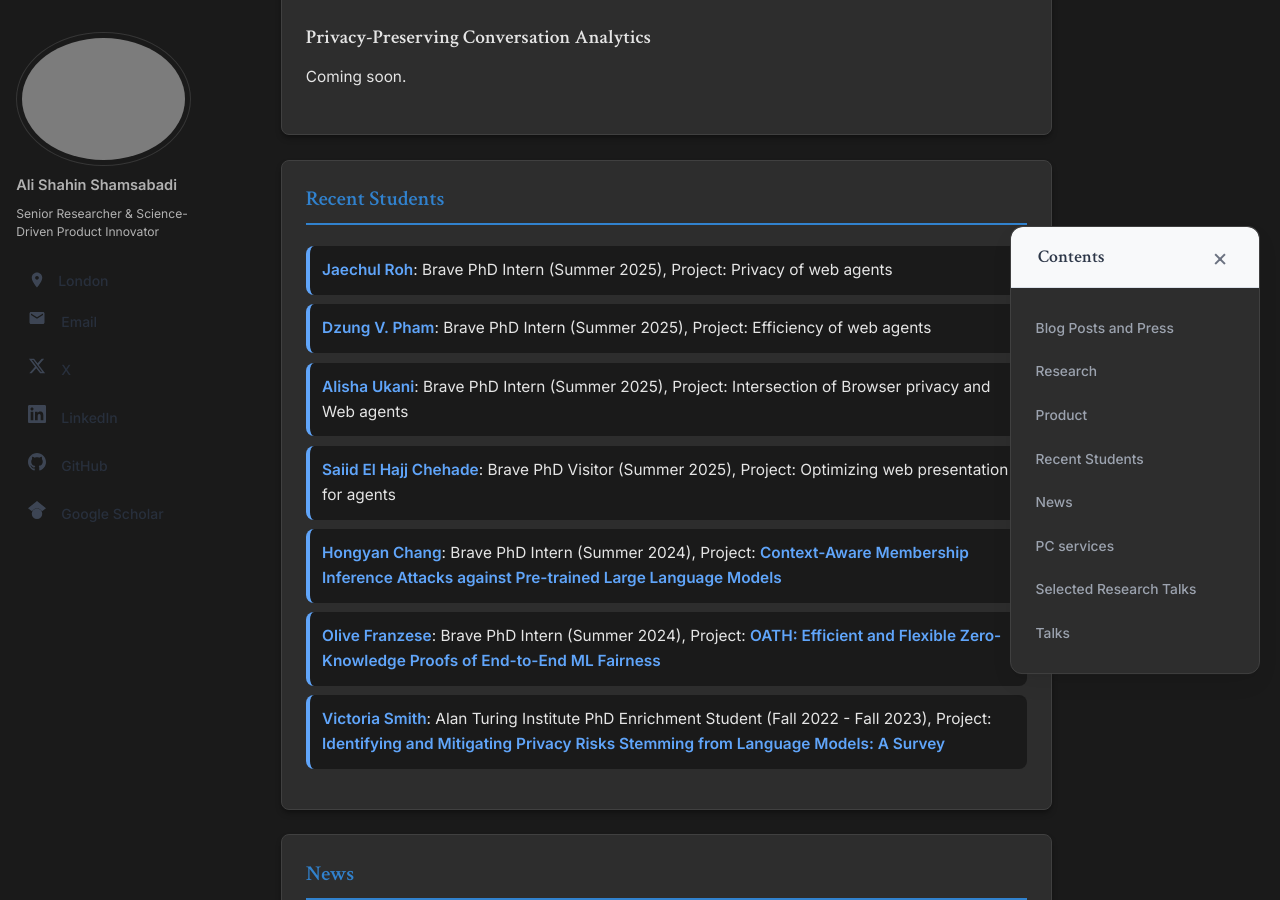
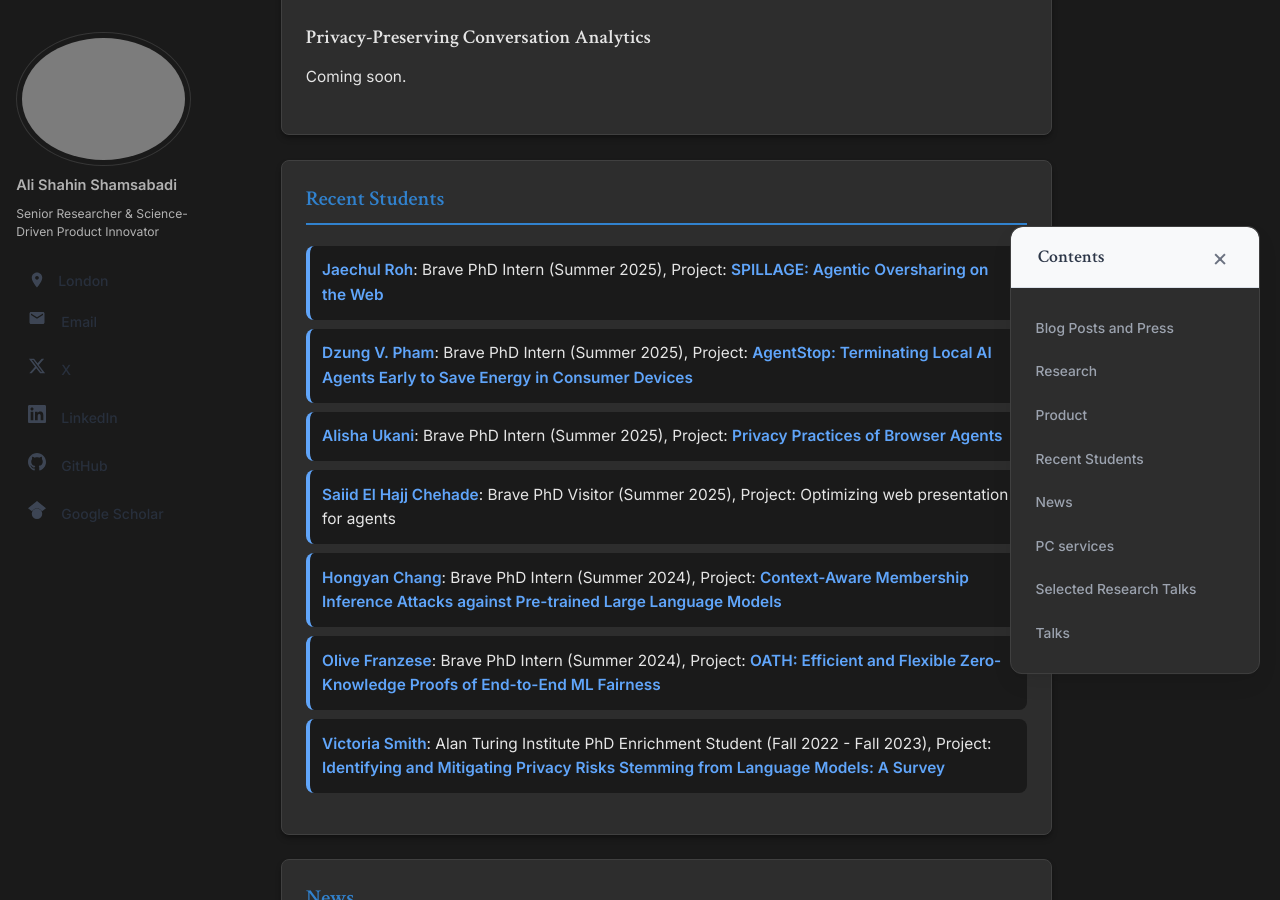
Before and after one commit to AliShahin/AliShahin.github.io, a Jekyll site: the page built from _pages/about.md, in a window 1280 px wide and 900 px high, scrolled down 3025 px. Built offline with Jekyll 4.4.1, drawn with Linux system fonts in a browser that asks for light colours.

Commit message:
Update about.md

```diff
--- a/_pages/about.md
+++ b/_pages/about.md
@@ -142,9 +142,9 @@ user privacy expectations when acting on users’ behalf across live websites? A
 
 <div class="publication-list">
 <ul>
-<li><a href="https://jrohsc.github.io/">Jaechul Roh</a>: Brave PhD Intern (Summer 2025), Project: Privacy of web agents</li>
-<li><a href="https://dzungvpham.github.io/">Dzung V. Pham</a>: Brave PhD Intern (Summer 2025), Project: Efficiency of web agents</li>
-<li><a href="https://www.alishaukani.com/">Alisha Ukani</a>: Brave PhD Intern (Summer 2025), Project: Intersection of Browser privacy and Web agents</li>
+<li><a href="https://jrohsc.github.io/">Jaechul Roh</a>: Brave PhD Intern (Summer 2025), Project: <a href="https://arxiv.org/pdf/2602.13516">SPILLAGE: Agentic Oversharing on the Web</a></li>
+<li><a href="https://dzungvpham.github.io/">Dzung V. Pham</a>: Brave PhD Intern (Summer 2025), Project: <a href="https://arxiv.org/pdf/2605.15206">AgentStop: Terminating Local AI Agents Early to Save Energy in Consumer Devices</a></li>
+<li><a href="https://www.alishaukani.com/">Alisha Ukani</a>: Brave PhD Intern (Summer 2025), Project: <a href="https://arxiv.org/pdf/2512.07725">Privacy Practices of Browser Agents</a></li>
 <li><a href="https://saiid.ch/">Saiid El Hajj Chehade</a>: Brave PhD Visitor (Summer 2025), Project: Optimizing web presentation for agents</li>
 <li><a href="https://www.comp.nus.edu.sg/~hongyan/">Hongyan Chang</a>: Brave PhD Intern (Summer 2024), Project: <a href="https://arxiv.org/pdf/2409.13745">Context-Aware Membership Inference Attacks against Pre-trained Large Language Models</a></li>
 <li><a href="https://scholar.google.com/citations?hl=en&user=V0918CIAAAAJ&view_op=list_works&sortby=pubdate">Olive Franzese</a>: Brave PhD Intern (Summer 2024), Project: <a href="https://arxiv.org/pdf/2410.02777">OATH: Efficient and Flexible Zero-Knowledge Proofs of End-to-End ML Fairness</a></li>
```
